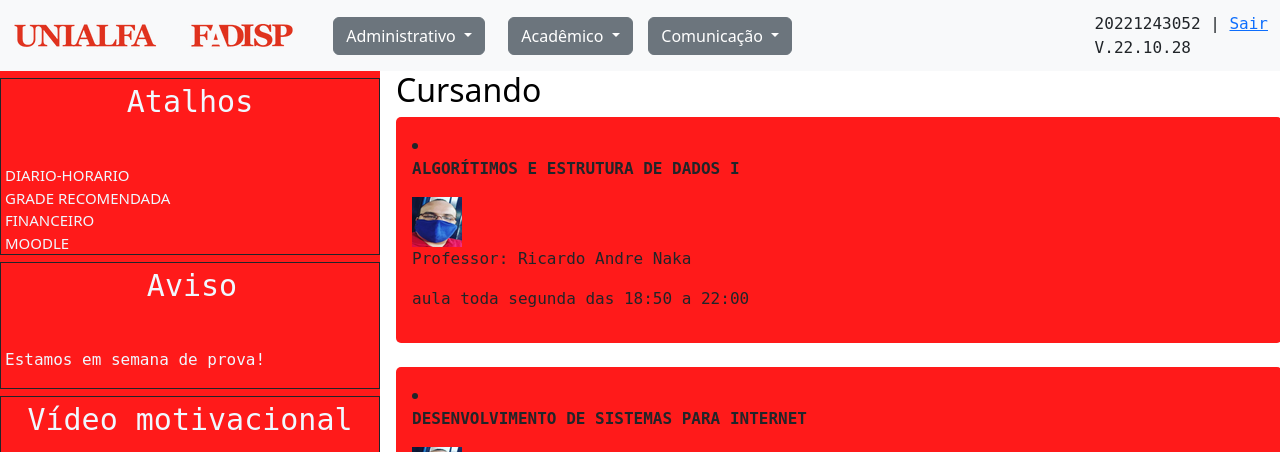
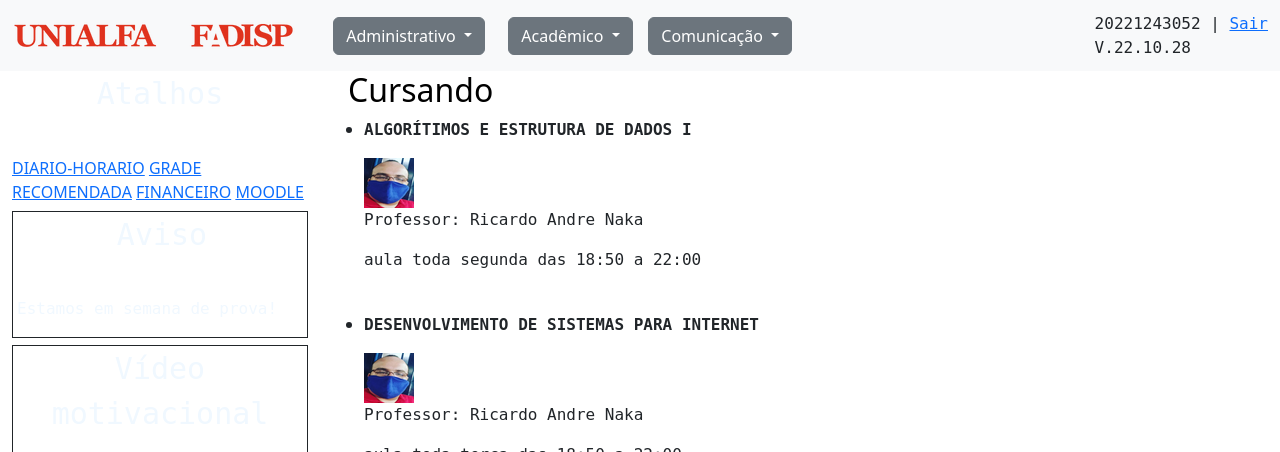
Before and after one commit to Baiaum/unialfaMelhorada, a PHP site: page /PagInicial.php in a window 1280 px wide. Shown: the top 452 px of the page. Run offline with PHP 8.4, Linux system fonts and the light colour scheme; the visitor is signed in with stand-in values (Sample User, id 1); data that the repository does not hold is empty; grey boxes are pictures that could not be loaded.

Commit message:
Organização das tags html da PagInicial, será necessário refazer o css.

```diff
--- a/PagInicial.php
+++ b/PagInicial.php
@@ -7,7 +7,6 @@
 ?>
 <!DOCTYPE html>
 <html lang="pt-br">
-
     <head>
         <meta charset="UTF-8">
         <meta http-equiv="X-UA-Compatible" content="IE=edge">
@@ -23,7 +22,6 @@
 
         <script src="./js/script.js"></script>
          <link rel="stylesheet" href="./stylePagInicial.css">
-
     </head>
     <body>
         <header>
@@ -61,7 +59,7 @@
                                     <ul class="dropdown-menu">
                                         <li><a class="dropdown-item" href="#">Diário</a></li>
                                         <li><a class="dropdown-item" href="#">Diário-Boletim</a></li>
-                                    <li><a class="dropdown-item" href="#">Diário-Horário</a></li>
+                                        <li><a class="dropdown-item" href="./Academico/diarioHorario.html">Diário-Horário</a></li>
                                         <li><a class="dropdown-item" href="Academico/GradeRecomendada.html">Grade recomendada</a></li>
                                         <li><a class="dropdown-item" href="#">Registro de atividades</a></li>
                                         <li><a class="dropdown-item" href="#">TCC</a></li>
@@ -85,7 +83,7 @@
                     </div>
                     <div class="d-flex flex-column d-inline-block ">
                         <p class="descricao-aluno-nome mb-0"></p>
-                    <p class="descricao-aluno-matricula mb-0">20221243052 | <a class="butao-sair" href="index.html">Sair</a></p>
+                        <p class="descricao-aluno-matricula mb-0">20221243052 | <a class="butao-sair" href="index.php">Sair</a></p>
                         <p class="descricao-aluno mb-0">V.22.10.28</p>
                         <script>
                             $(document).ready(function(){
@@ -97,17 +95,16 @@
                     </div>
                 </div>
             </nav>
-        </div>
         </header>
             <main>
-    <div class="left" >
-        <div class="atalhos">
+                <div class="container-fluid" >
+                    <div class="row">
+                    <div class="col-3">
                             <p class="titulo">Atalhos </p><br>
                             <a href="./Academico/diarioHorario.html">DIARIO-HORARIO</a>
                             <a href="./Academico/GradeRecomendada.html">GRADE RECOMENDADA</a>
                             <a href="./administrativo/financeiro.html">FINANCEIRO</a>
                             <a href="https://alfaeducacao.telesapiens.com.br/my/courses.php" target="_blank">MOODLE</a>
-    </div>
                             <div class="avisos">
                                 <p class="titulo">Aviso </p><br>
                                 <p>Estamos em semana de prova!</p>
@@ -117,11 +114,10 @@
                                 <video src="./img/APRENDER EXIGE VONTADE _ MOTIVAÇÃO(720P_HD).mp4" poster="img/Capa_Video.png" controls autoplay muted style="width: 100%; align-content: center;">Vídeo motivacional</video>
                             </div>
                         </div>
-
+                        <div class="col">
                             <div class="cursando">
                                 <h2 class="tituloCursando">Cursando</h2>
-
-
+                                <ul>
                                     <li>
                                         <p> <strong>ALGORÍTIMOS E ESTRUTURA DE DADOS I </strong> </p>
                                         <img src="./img/foto perfil naka 50x50.png" alt="img professor">
@@ -143,9 +139,11 @@
                                         <p>Professor: Ricardo Andre Naka</p>
                                         <p>aula toda quarta das 18:50 a 22:00</p>
                                     </li>
-
+                                </ul>
                             </div>
-
+                        </div>
+                    </div>
+                </div>
             </main>
     </body>
 </html>
```
Also changed, not shown: php/setCurrentUser.php (added), php/setSession.php (deleted). Lines whose indentation alone changed are shown as unchanged.
